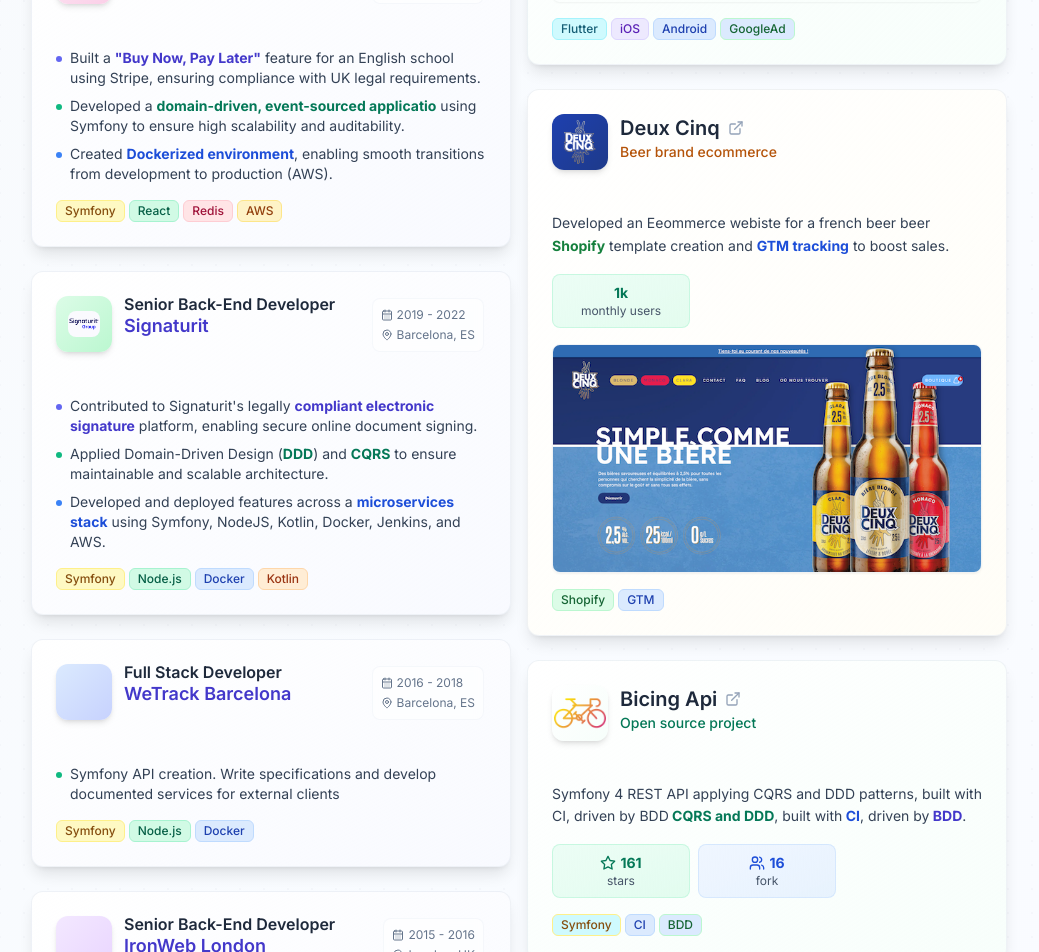
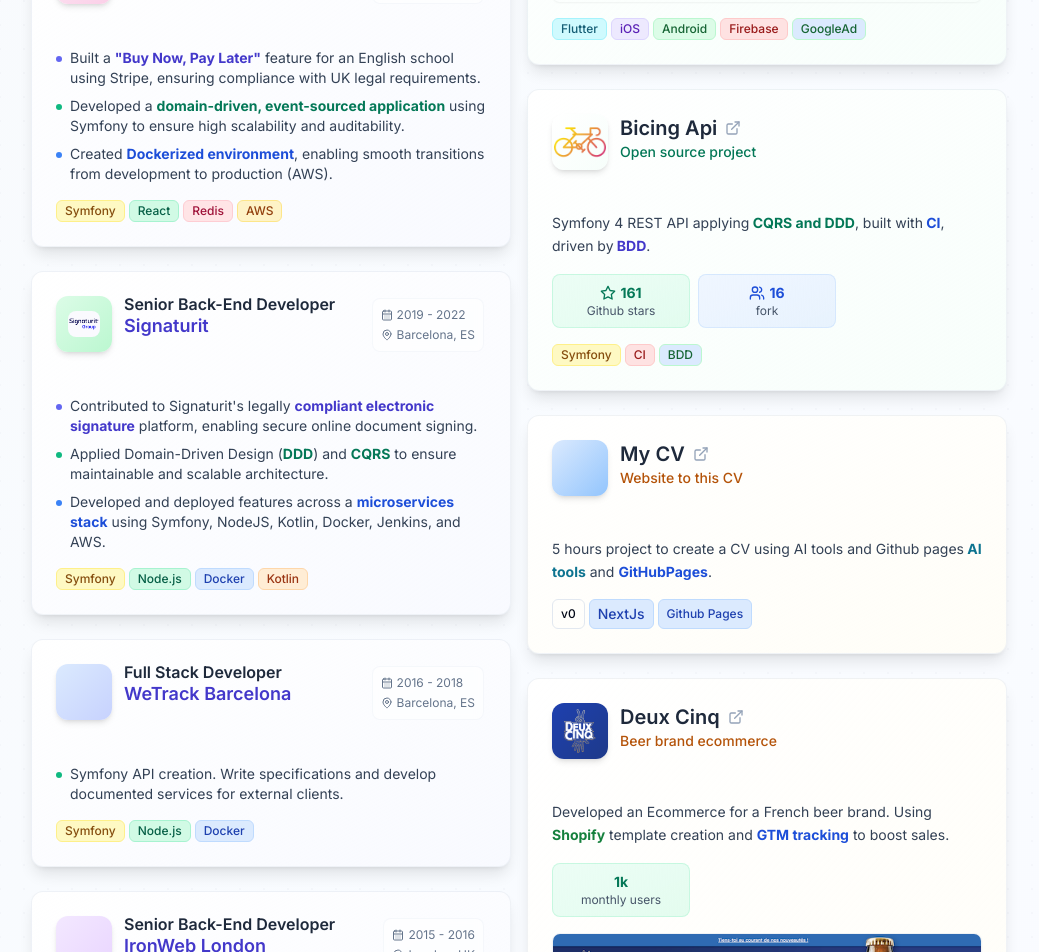
Before and after one commit to lechatquidanse/cv, a Next.js app: page / in a window 1280 px wide. Shown: the part 1080-2032 px from the top of the page, without its empty margins (121-1160 px from the left). Built offline with nearby package versions, Linux system fonts and the light colour scheme; grey boxes are pictures that could not be loaded.

Commit message:
add new personnal project

```diff
--- a/app/page.tsx
+++ b/app/page.tsx
@@ -72,7 +72,7 @@
               <p className="text-slate-700 leading-relaxed text-lg print:text-base">
                 With over <strong className="text-blue-700 print:text-black">15 years</strong> in development, I focus on delivering <strong className="text-emerald-700 print:text-black">clean, robust</strong> and <strong className="text-emerald-700 print:text-black">customer-oriented code</strong>.
                 <br/>I take time to understand the domain, clarify what's needed and write well-tested solutions.
-                <br/>I follow <strong className="text-emerald-700 print:text-black">agile principles</strong>, solve real-world problems, and use the right tech (<strong className="text-indigo-700 print:text-black">Symfony, React, Flutter, Python...</strong>) for each project.
+                <br/>I follow <strong className="text-emerald-700 print:text-black">agile principles</strong>, solve real-world problems and use the right tech (<strong className="text-indigo-700 print:text-black">Symfony, React, Flutter, Python...</strong>) for each project.
                 Always learning. Always improving.
               </p>
             </CardContent>
@@ -133,7 +133,7 @@
                     <li className="flex items-start gap-2">
                       <div className="w-1.5 h-1.5 bg-emerald-500 rounded-full mt-2 flex-shrink-0"></div>
                       <span>
-                        Delivered invoice features with automated <strong className="text-emerald-700 print:text-black">PDF generation</strong> for 10k daily users.
+                        Delivered invoice features with automated <strong className="text-emerald-700 print:text-black">PDF generation</strong> for 10k weekly users.
                       </span>
                     </li>
                     <li className="flex items-start gap-2">
@@ -202,7 +202,7 @@
                     <li className="flex items-start gap-2">
                       <div className="w-1.5 h-1.5 bg-emerald-500 rounded-full mt-2 flex-shrink-0"></div>
                       <span>
-                        Developed a <strong className="text-emerald-700 print:text-black">domain-driven, event-sourced applicatio</strong> using Symfony to ensure high scalability and auditability.
+                        Developed a <strong className="text-emerald-700 print:text-black">domain-driven, event-sourced application</strong> using Symfony to ensure high scalability and auditability.
                       </span>
                     </li>
                     <li className="flex items-start gap-2">
@@ -328,7 +328,7 @@
                     <li className="flex items-start gap-2">
                       <div className="w-1.5 h-1.5 bg-emerald-500 rounded-full mt-2 flex-shrink-0"></div>
                       <span>
-                        Symfony API creation. Write specifications and develop documented services for external clients
+                        Symfony API creation. Write specifications and develop documented services for external clients.
                       </span>
                     </li>
                   </ul>
@@ -374,7 +374,7 @@
                     <li className="flex items-start gap-2">
                       <div className="w-1.5 h-1.5 bg-emerald-500 rounded-full mt-2 flex-shrink-0"></div>
                       <span>
-                        Creation of different REST API (PHP, Symfony), maintain and consolidate projects
+                        Creation of different REST API (PHP, Symfony), maintain and consolidate projects.
                       </span>
                     </li>
                   </ul>
@@ -417,7 +417,7 @@
                     <li className="flex items-start gap-2">
                       <div className="w-1.5 h-1.5 bg-emerald-500 rounded-full mt-2 flex-shrink-0"></div>
                       <span>
-                        Development on Silex of a CMS for Renault Marketing Launches
+                        Development on Silex of a CMS for Renault Marketing Launches.
                       </span>
                     </li>
                   </ul>
@@ -467,7 +467,7 @@
                   </CardHeader>
                 <CardContent className="space-y-4">
                   <p className="text-slate-700 leading-relaxed text-sm">
-                    Designed a football quiz game application with
+                    Designed a football quiz application with
                     <strong className="text-emerald-700 print:text-black"> functional programming</strong>,
                     <strong className="text-blue-700 print:text-black"> API testing</strong>, and{" "}
                     <strong className="text-indigo-700 print:text-black">performance monitoring</strong> features.
@@ -513,11 +513,116 @@
                     <Badge className="bg-violet-100 text-violet-800 hover:bg-violet-200 border-violet-200 text-xs">
                       iOS
                     </Badge>
-                    <Badge className="bg-blue-100 text-blue-800 hover:bg-blue-200 border-blue-200 text-xs">
+                    <Badge className="bg-green-100 text-green-800 hover:bg-green-200 border-green-200 text-xs">
                       Android
+                    </Badge>
+                    <Badge className="bg-red-100 text-red-800 hover:bg-red-200 border-red-200 text-xs">
+                      Firebase
                     </Badge>
                     <Badge className="bg-blue-100 text-green-800 hover:bg-green-200 border-green-200 text-xs">
                       GoogleAd
+                    </Badge>
+                  </div>
+                </CardContent>
+              </Card>
+
+              <Card className="bg-gradient-to-br from-white/95 to-emerald-50/40 backdrop-blur-sm border border-slate-200/50 shadow-lg hover:shadow-xl transition-all duration-300 print:shadow-none print:border print:bg-white">
+
+                  <CardHeader className="pb-3">
+                    <div className="flex items-start gap-3">
+                      <div className="w-14 h-14 bg-gradient-to-br from-white-100 to-grey-100 rounded-xl flex items-center justify-center shadow-md print:w-10 print:h-10">
+                        <Image
+                          src="./bicing-logo.png"
+                          alt="Bicin Logo API"
+                          width={52}
+                          height={52}
+                          className="rounded-lg print:w-6 print:h-6"
+                        />
+                      </div>
+                      <div className="flex-1">
+                        <CardTitle className="text-xl print:text-lg flex items-center gap-2 text-slate-800">
+                          Bicing Api
+                          <Link href="https://github.com/lechatquidanse/bicing-api" className="text-slate-400 hover:text-slate-600 transition-colors">
+                            <ExternalLink className="w-4 h-4" />
+                          </Link>
+                        </CardTitle>
+                        <CardDescription className="text-emerald-700 font-medium">
+                          Open source project
+                        </CardDescription>
+                      </div>
+                    </div>
+                  </CardHeader>
+                <CardContent className="space-y-4">
+                  <p className="text-slate-700 leading-relaxed text-sm">
+                    Symfony 4 REST API applying
+                    <strong className="text-emerald-700 print:text-black"> CQRS and DDD</strong>, built with
+                    <strong className="text-blue-700 print:text-black"> CI</strong>, driven by
+                    <strong className="text-indigo-700 print:text-black"> BDD</strong>.
+                  </p>
+
+                  <div className="grid grid-cols-3 gap-2 text-center">
+                    <div className="bg-gradient-to-br from-emerald-50 to-emerald-100/60 border border-emerald-200/50 p-2 rounded-lg print:bg-gray-50">
+                      <div className="flex items-center justify-center gap-1 text-emerald-700">
+                        <Star className="w-4 h-4" />
+                        <span className="font-bold text-sm">161</span>
+                      </div>
+                      <div className="text-xs text-slate-600">Github stars</div>
+                    </div>
+                    <div className="bg-gradient-to-br from-blue-50 to-blue-100/60 border border-blue-200/50 p-2 rounded-lg print:bg-gray-50">
+                      <div className="flex items-center justify-center gap-1 text-blue-700">
+                        <Users className="w-4 h-4" />
+                        <span className="font-bold text-sm">16</span>
+                      </div>
+                      <div className="text-xs text-slate-600">fork</div>
+                    </div>
+                  </div>
+
+                  <div className="flex flex-wrap gap-1">
+                    <Badge className="bg-yellow-100 text-yellow-800 hover:bg-yellow-200 border-yellow-200 text-xs">Symfony</Badge>
+                    <Badge className="bg-red-100 text-red-800 hover:bg-red-200 border-red-200 text-xs">
+                      CI
+                    </Badge>
+                    <Badge className="bg-blue-100 text-green-800 hover:bg-green-200 border-green-200 text-xs">
+                      BDD
+                    </Badge>
+                  </div>
+                </CardContent>
+              </Card>
+
+              <Card className="bg-gradient-to-br from-white/95 to-amber-50/40 backdrop-blur-sm border border-slate-200/50 shadow-lg hover:shadow-xl transition-all duration-300 print:shadow-none print:border print:bg-white">
+                <CardHeader className="pb-3">
+                  <div className="flex items-start gap-3">
+                    <div className="w-14 h-14 bg-gradient-to-br from-blue-100 to-blue-300 rounded-xl flex items-center justify-center shadow-md print:w-10 print:h-10">
+                    </div>
+                    <div className="flex-1">
+                      <CardTitle className="text-xl print:text-lg flex items-center gap-2 text-slate-800">
+                        My CV
+                        <Link href="./" className="text-slate-400 hover:text-slate-600 transition-colors">
+                          <ExternalLink className="w-4 h-4" />
+                        </Link>
+                      </CardTitle>
+                      <CardDescription className="text-amber-700 font-medium">
+                        Website to this CV
+                      </CardDescription>
+                    </div>
+                  </div>
+                </CardHeader>
+                <CardContent className="space-y-4">
+                  <p className="text-slate-700 leading-relaxed text-sm">
+                    5 hours project to create a CV using AI tools and Github pages
+                    <strong className="text-cyan-700 print:text-black"> AI tools</strong> and{" "}
+                    <strong className="text-blue-700 print:text-black">GitHubPages</strong>.
+                  </p>
+
+                  <div className="flex flex-wrap gap-1">
+                    <Badge className="bg-black-100 text-black-800 hover:bg-black-200 border-black-200 text-xs">
+                      v0
+                    </Badge>
+                    <Badge className="bg-blue-100 text-blue-800 hover:bg-blue-200 border-blue-200 text-sm py-1">
+                      NextJs
+                    </Badge>
+                    <Badge className="bg-blue-100 text-blue-800 hover:bg-blue-200 border-blue-200 text-xs">
+                      Github Pages
                     </Badge>
                   </div>
                 </CardContent>
@@ -550,7 +655,7 @@
                 </CardHeader>
                 <CardContent className="space-y-4">
                   <p className="text-slate-700 leading-relaxed text-sm">
-                    Developed an Eeommerce webiste for a french beer beer
+                    Developed an Ecommerce for a French beer brand. Using
                     <strong className="text-green-700 print:text-black"> Shopify</strong> template creation and{" "}
                     <strong className="text-blue-700 print:text-black">GTM tracking</strong> to boost sales.
                   </p>
@@ -584,68 +689,6 @@
               </Card>
 
 
-              <Card className="bg-gradient-to-br from-white/95 to-emerald-50/40 backdrop-blur-sm border border-slate-200/50 shadow-lg hover:shadow-xl transition-all duration-300 print:shadow-none print:border print:bg-white">
-
-                  <CardHeader className="pb-3">
-                    <div className="flex items-start gap-3">
-                      <div className="w-14 h-14 bg-gradient-to-br from-white-100 to-grey-100 rounded-xl flex items-center justify-center shadow-md print:w-10 print:h-10">
-                        <Image
-                          src="./bicing-logo.png"
-                          alt="Bicin Logo API"
-                          width={52}
-                          height={52}
-                          className="rounded-lg print:w-6 print:h-6"
-                        />
-                      </div>
-                      <div className="flex-1">
-                        <CardTitle className="text-xl print:text-lg flex items-center gap-2 text-slate-800">
-                          Bicing Api
-                          <Link href="https://github.com/lechatquidanse/bicing-api" className="text-slate-400 hover:text-slate-600 transition-colors">
-                            <ExternalLink className="w-4 h-4" />
-                          </Link>
-                        </CardTitle>
-                        <CardDescription className="text-emerald-700 font-medium">
-                          Open source project
-                        </CardDescription>
-                      </div>
-                    </div>
-                  </CardHeader>
-                <CardContent className="space-y-4">
-                  <p className="text-slate-700 leading-relaxed text-sm">
-                    Symfony 4 REST API applying CQRS and DDD patterns, built with CI, driven by BDD
-                    <strong className="text-emerald-700 print:text-black"> CQRS and DDD</strong>, built with
-                    <strong className="text-blue-700 print:text-black"> CI</strong>, driven by
-                    <strong className="text-indigo-700 print:text-black"> BDD</strong>.
-                  </p>
-
-                  <div className="grid grid-cols-3 gap-2 text-center">
-                    <div className="bg-gradient-to-br from-emerald-50 to-emerald-100/60 border border-emerald-200/50 p-2 rounded-lg print:bg-gray-50">
-                      <div className="flex items-center justify-center gap-1 text-emerald-700">
-                        <Star className="w-4 h-4" />
-                        <span className="font-bold text-sm">161</span>
-                      </div>
-                      <div className="text-xs text-slate-600">stars</div>
-                    </div>
-                    <div className="bg-gradient-to-br from-blue-50 to-blue-100/60 border border-blue-200/50 p-2 rounded-lg print:bg-gray-50">
-                      <div className="flex items-center justify-center gap-1 text-blue-700">
-                        <Users className="w-4 h-4" />
-                        <span className="font-bold text-sm">16</span>
-                      </div>
-                      <div className="text-xs text-slate-600">fork</div>
-                    </div>
-                  </div>
-
-                  <div className="flex flex-wrap gap-1">
-                    <Badge className="bg-cyan-100 text-yellow-800 hover:bg-cyan-200 border-yellow-200 text-xs">Symfony</Badge>
-                    <Badge className="bg-blue-100 text-blue-800 hover:bg-blue-200 border-blue-200 text-xs">
-                      CI
-                    </Badge>
-                    <Badge className="bg-blue-100 text-green-800 hover:bg-green-200 border-green-200 text-xs">
-                      BDD
-                    </Badge>
-                  </div>
-                </CardContent>
-              </Card>
             </div>
           </section>
         </div>
```
